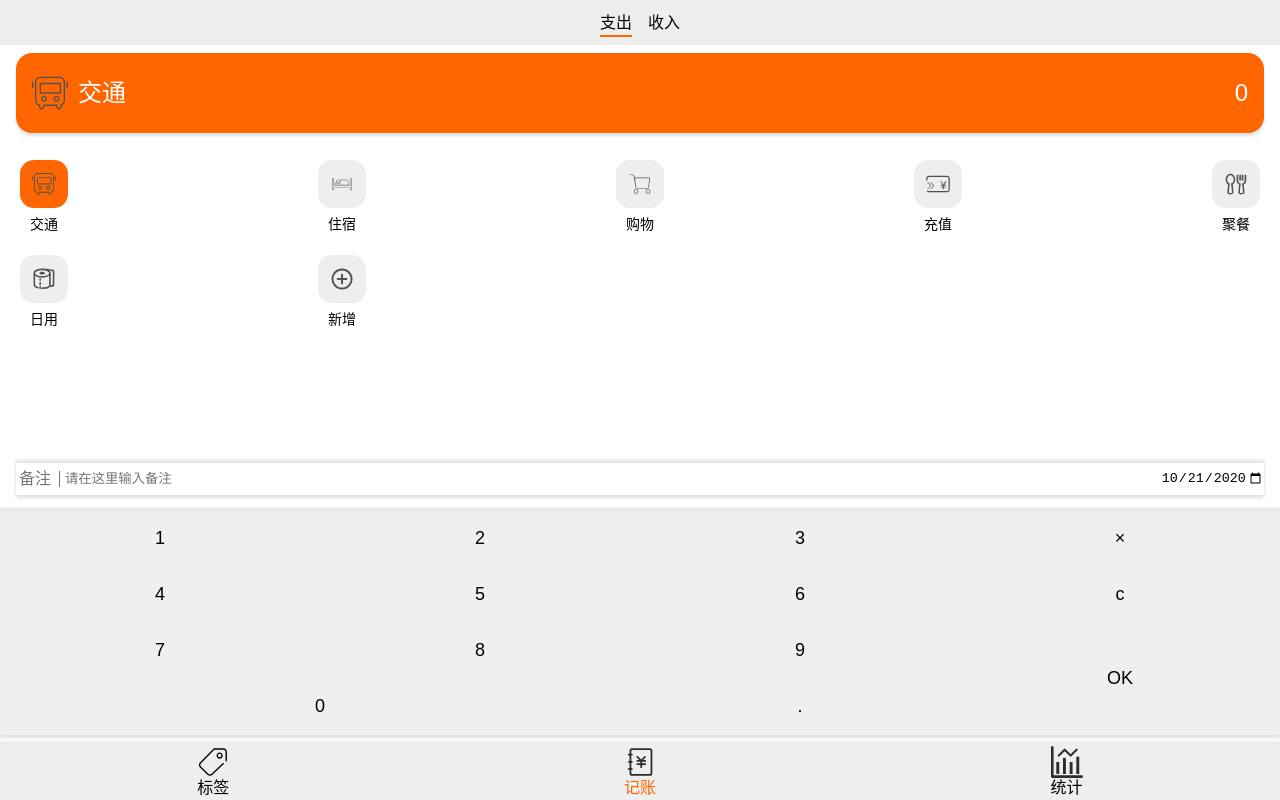
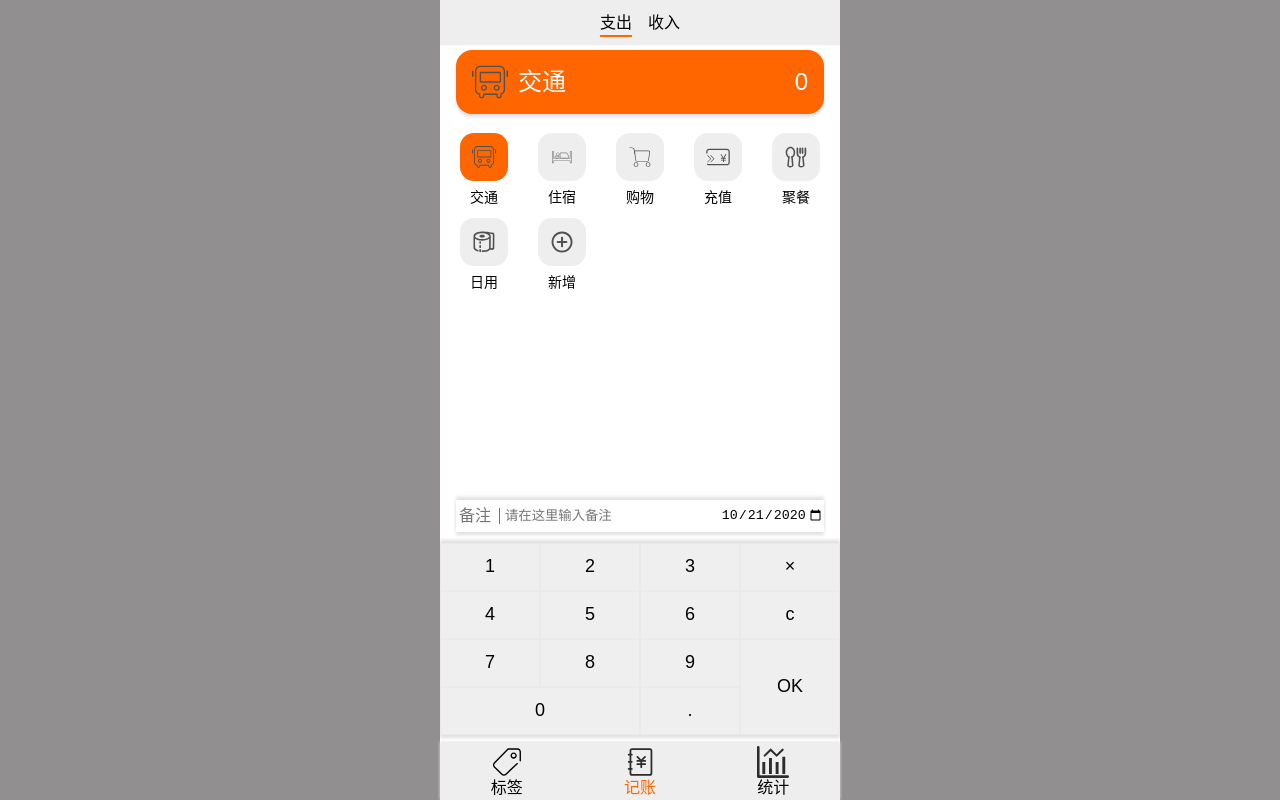
Before and after one commit to zhang4417/bookkeeper-react, a React app: page /#/money in a window 1280 px wide. Built offline with nearby package versions, Linux system fonts and the light colour scheme.

Commit message:
调整body宽度

```diff
--- a/src/components/Layout.tsx
+++ b/src/components/Layout.tsx
@@ -14,6 +14,7 @@ const Main = styled.main`
     display:flex;
     flex-direction:column;
     overflow-y:auto;
+    background:white;
 `
 
 function Layout(props: any) {
--- a/src/components/TagNav.tsx
+++ b/src/components/TagNav.tsx
@@ -6,6 +6,7 @@ const Wrapper = styled.div`
     height:100vh;
     display:flex;
     flex-direction:column;
+    background:white;
     >ul{
         display:flex;
         justify-content: space-between;
--- a/src/index.tsx
+++ b/src/index.tsx
@@ -3,7 +3,7 @@ import ReactDOM from 'react-dom';
 import App from 'App';
 import 'reset.scss'
 
-console.log('刷新了')
+if (document.body.style.width > '500px') { window.alert("手机打开体验更加") }
 ReactDOM.render(
   <App />,
   document.getElementById('root')
--- a/src/reset.scss
+++ b/src/reset.scss
@@ -10,6 +10,9 @@
 *::after,*::before{
     box-sizing:border-box
 }
+*::-webkit-scrollbar{
+    display:none;
+}
 ol,ul{
     list-style: none;
 }
@@ -20,7 +23,15 @@ a{
 body{
     font-size:16px;
     line-height: 1.2;
-    font-family:$font-hei
+    font-family:$font-hei;
+
+}
+@media(min-width:500px){
+    body{
+        width:400px;
+        margin:auto;
+        background: #918f8f;
+    }
 }
 input{
     outline:none;
--- a/src/view/CreateTag.tsx
+++ b/src/view/CreateTag.tsx
@@ -7,6 +7,7 @@ import styled from "styled-components"
 
 const Wrapper = styled.div`
     margin:8px 16px;
+    background:white;
     >ul{
         display:flex;
         flex-wrap:wrap;
--- a/src/view/EditTag.tsx
+++ b/src/view/EditTag.tsx
@@ -9,6 +9,7 @@ const Wrapper = styled.div`
     height:100vh;
     display:flex;
     flex-direction:column;
+    background:white;
     >ul{
         display:flex;
         justify-content: space-between;
--- a/src/view/money/Note.tsx
+++ b/src/view/money/Note.tsx
@@ -5,6 +5,9 @@ import styled from "styled-components";
 const Wrapper = styled.section`
     padding:3px 0;
     margin:8px 16px;
+    @media(min-width:500px){
+        margin:3px 16px;
+    }
     height:32px;
     display:flex;
     align-items:center;
--- a/src/view/money/Output.tsx
+++ b/src/view/money/Output.tsx
@@ -3,11 +3,12 @@ import React from "react";
 import styled from "styled-components";
 
 const Wrapper = styled.section`
-margin-top:8px;
-margin-bottom:8px;
-margin-left:16px;
-margin-right:16px;
+margin:8px 16px;
 padding:8px 16px;
+@media(min-width:500px){
+    padding:0px 16px;
+    margin:5px 16px;
+}
 display:flex;
 background:#f60;
 border-radius:16px;
--- a/src/view/money/Pad.tsx
+++ b/src/view/money/Pad.tsx
@@ -16,9 +16,16 @@ const Wrapper = styled.div`
         height:56px;
         border:none;
         outline:none;
+        border:.5px solid #ebe9e9;
+        @media(min-width:500px){
+            height:48px;
+        }
         &.ok{
             float:right;
             height:112px;
+            @media(min-width:500px){
+                height:96px;
+            }
         }
         &.zero{
             width:50%;
--- a/src/view/money/TagList.tsx
+++ b/src/view/money/TagList.tsx
@@ -11,6 +11,9 @@ const Wrapper = styled.section`
     overflow-x:hidden;
     margin:0 16px;
     padding:8px 0;
+    &::-webkit-scrollbar{
+        display:none;
+    }
     >ul{
         display:flex;
         flex-wrap:wrap;
@@ -18,6 +21,10 @@ const Wrapper = styled.section`
         >li{
             margin-top:8px;
             margin-bottom:8px;
+            @media(min-width:500px){
+                margin-top:3px;
+                margin-bottom:3px;
+            }
             width:56px;
             display:flex;
             flex-direction:column;
```
